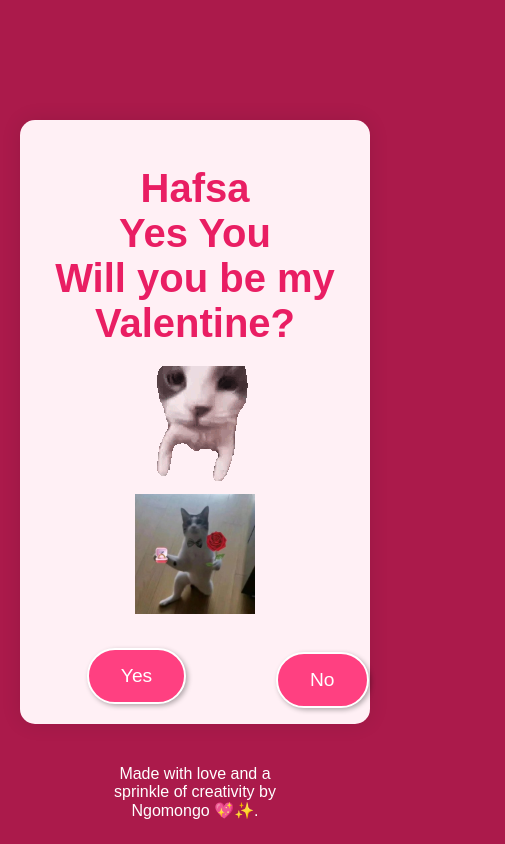
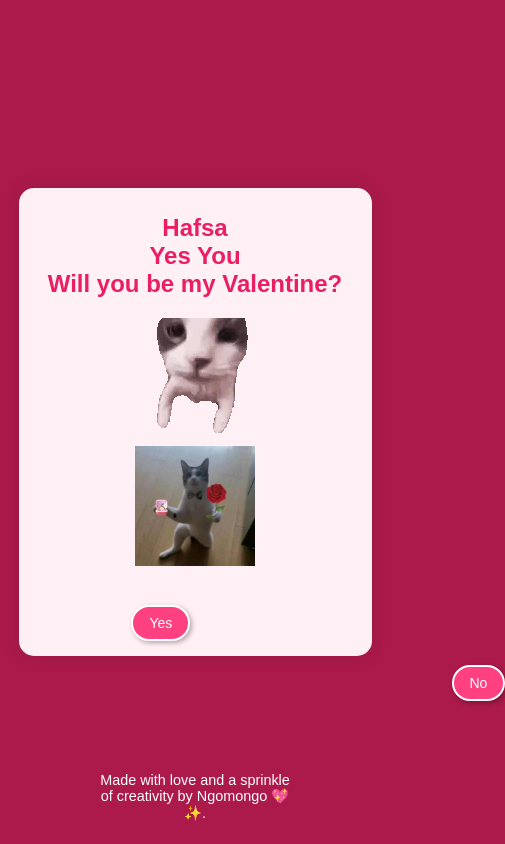
Before and after one commit to tobitprince/VW, a plain HTML site: page BeforeValentines/index.html in a window 390 px wide. Both pictures are taken after a click on the button "No". Shown: the whole page, 505 px wide, since content can reach past the window. Drawn offline with Linux system fonts and the light colour scheme.

Commit message:
Add responsive design for buttons and text; implement touch events for button movement

```diff
--- a/BeforeValentines/Styles/styles.css
+++ b/BeforeValentines/Styles/styles.css
@@ -86,3 +86,49 @@ body {
     align-items: flex-end; /* Align to the bottom */
     margin-left: 20px; /* Adjusted for consistency */
 }
+
+@media (max-width: 768px) {
+    body {
+        padding: 10px;
+    }
+
+    #noButton, #yesButton {
+        margin: 5px;
+        padding: 6px 12px;
+    }
+}
+
+@media (max-width: 480px) {
+    h1 {
+        font-size: 1.5rem;
+    }
+
+    p {
+        font-size: 0.9rem;
+    }
+}
+
+/* Add at the bottom of the file */
+@media (max-width: 768px) {
+    .container {
+        padding: 10px;
+    }
+
+    /* #noButton, #yesButton {
+        font-size: 1rem;
+        padding: 8px 16px;
+    } */
+
+    .header_text {
+        font-size: 1.5rem;
+    }
+
+    .buttons {
+        gap: 10px;
+    }
+
+    #yesButton, #noButton {
+        padding: 8px 16px;
+        font-size: 14px;
+    }
+}
--- a/BeforeValentines/script.js
+++ b/BeforeValentines/script.js
@@ -1,9 +1,30 @@
 function nextPage() {
     window.location.href = "yes.html";
 }
-function moveButton() {
-    var x = Math.random() * (window.innerWidth - document.getElementById('noButton').offsetWidth);
-    var y = Math.random() * (window.innerHeight - document.getElementById('noButton').offsetHeight);
-    document.getElementById('noButton').style.left = `${x}px`;
-    document.getElementById('noButton').style.top = `${y}px`;
-}
+
+document.addEventListener('DOMContentLoaded', () => {
+    const noButton = document.getElementById('noButton');
+
+    // Mouse events
+    noButton.addEventListener('mouseover', moveButton);
+
+    // Touch events
+    noButton.addEventListener('touchstart', handleTouch, { passive: false });
+    noButton.addEventListener('touchmove', handleTouch, { passive: false });
+
+    function handleTouch(e) {
+        e.preventDefault();
+        moveButton();
+    }
+
+    function moveButton() {
+        const maxWidth = window.innerWidth - noButton.offsetWidth;
+        const maxHeight = window.innerHeight - noButton.offsetHeight;
+
+        const x = Math.random() * maxWidth;
+        const y = Math.random() * maxHeight;
+
+        noButton.style.left = `${x}px`;
+        noButton.style.top = `${y}px`;
+    }
+});
```
